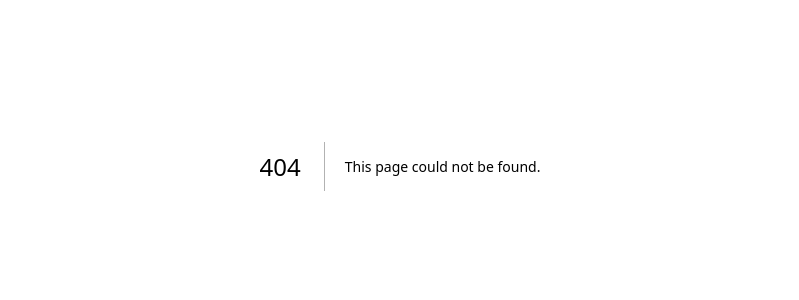
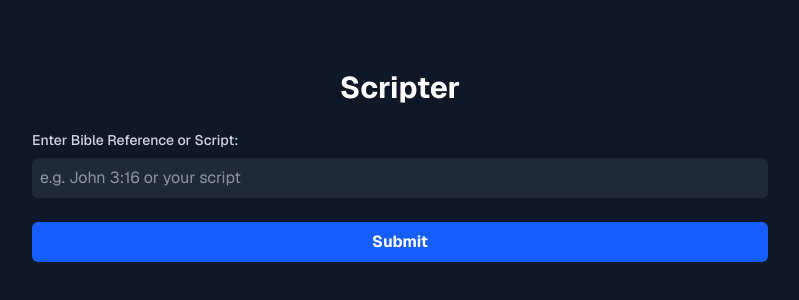
Before and after one commit to Murray-Meller/bible-image-editor, a Next.js app: page /scripter in a window 1280 px wide. Before the commit this address had no page. Shown: the part 234-534 px from the top of the page, without its empty margins (240-1039 px from the left). Built offline with nearby package versions, Linux system fonts and the light colour scheme.

Commit message:
First pass at a script generator

```diff
--- a/app/(pages)/frame-generator/page.tsx
+++ b/app/(pages)/frame-generator/page.tsx
@@ -142,9 +142,9 @@ export default function FrameGenerator() {
           <button
             type="submit"
             disabled={loading}
-            className="w-full inline-flex justify-center py-3 px-4 border border-transparent shadow-sm text-sm font-medium rounded-md text-white bg-indigo-600 hover:bg-indigo-700 focus:outline-none focus:ring-2 focus:ring-offset-2 focus:ring-offset-gray-800 focus:ring-indigo-500 disabled:opacity-50"
+            className="w-full bg-blue-600 hover:bg-blue-700 text-white font-bold py-2 px-4 rounded-md disabled:bg-gray-500"
           >
-            {loading ? 'Submitting...' : 'Submit'}
+            {loading ? 'Processing...' : 'Submit'}
           </button>
         </form>
 
--- /dev/null
+++ b/app/(pages)/scripter/page.tsx
@@ -0,0 +1,73 @@
+'use client';
+import { generateScript } from '../../actions/scripter';
+import React, { useState } from 'react';
+
+const BibleInput = () => {
+  const [output, setOutput] = useState<string>();
+  const [loading, setLoading] = useState(false);
+  const [error, setError] = useState<string | undefined>();
+
+  const handleSubmit = async (event: React.FormEvent<HTMLFormElement>) => {
+    try {
+      event.preventDefault();
+      setLoading(true);
+      setOutput(undefined);
+      setError(undefined);
+
+      const formData = new FormData(event.currentTarget);
+      const result = await generateScript(formData);
+
+      setOutput(result);
+    } catch (e) {
+      const errorMessage = e instanceof Error ? e.message : 'An unknown error occurred';
+      setError(errorMessage);
+    } finally {
+      setLoading(false);
+    }
+  };
+
+  return (
+    <div className="bg-gray-900 text-white min-h-screen flex flex-col items-center justify-center font-sans">
+      <main className="container mx-auto p-4 max-w-3xl">
+        <h1 className="text-3xl font-bold mb-6 text-center">Scripter</h1>
+
+        {error && (
+          <div className="bg-red-500 text-white p-3 rounded-md mb-4">
+            <p>{error}</p>
+          </div>
+        )}
+
+        <form onSubmit={handleSubmit} className="space-y-6">
+          <div>
+            <label htmlFor="input" className="block text-sm font-medium text-gray-300 mb-2">
+              Enter Bible Reference or Script:
+            </label>
+            <input
+              id="input"
+              name="input"
+              type="text"
+              placeholder="e.g. John 3:16 or your script"
+              className="mt-1 p-2 block w-full text-gray-300 rounded-md cursor-pointer bg-gray-800 text-white text"
+            />
+          </div>
+          <button
+            type="submit"
+            disabled={loading}
+            className="w-full bg-blue-600 hover:bg-blue-700 text-white font-bold py-2 px-4 rounded-md disabled:bg-gray-500"
+          >
+            {loading ? 'Processing...' : 'Submit'}
+          </button>
+        </form>
+
+        {output && (
+          <div className="mt-6 bg-gray-800 p-4 rounded-md">
+            <h2 className="text-xl font-bold mb-2">Output:</h2>
+            <div className="whitespace-pre-wrap">{output}</div>
+          </div>
+        )}
+      </main>
+    </div>
+  );
+};
+
+export default BibleInput;
--- /dev/null
+++ b/app/actions/scripter.ts
@@ -0,0 +1,155 @@
+'use server';
+
+// List of bible books for reference detection
+// const bibleBooks = [
+//   'Genesis',
+//   'Exodus',
+//   'Leviticus',
+//   'Numbers',
+//   'Deuteronomy',
+//   'Joshua',
+//   'Judges',
+//   'Ruth',
+//   '1 Samuel',
+//   '2 Samuel',
+//   '1 Kings',
+//   '2 Kings',
+//   '1 Chronicles',
+//   '2 Chronicles',
+//   'Ezra',
+//   'Nehemiah',
+//   'Esther',
+//   'Job',
+//   'Psalms',
+//   'Proverbs',
+//   'Ecclesiastes',
+//   'Song of Solomon',
+//   'Song of Songs',
+//   'Isaiah',
+//   'Jeremiah',
+//   'Lamentations',
+//   'Ezekiel',
+//   'Daniel',
+//   'Hosea',
+//   'Joel',
+//   'Amos',
+//   'Obadiah',
+//   'Jonah',
+//   'Micah',
+//   'Nahum',
+//   'Habakkuk',
+//   'Zephaniah',
+//   'Haggai',
+//   'Zechariah',
+//   'Malachi',
+//   'Matthew',
+//   'Mark',
+//   'Luke',
+//   'John',
+//   'Acts',
+//   'Acts of the Apostles',
+//   'Romans',
+//   '1 Corinthians',
+//   '2 Corinthians',
+//   'Galatians',
+//   'Ephesians',
+//   'Philippians',
+//   'Colossians',
+//   '1 Thessalonians',
+//   '2 Thessalonians',
+//   '1 Timothy',
+//   '2 Timothy',
+//   'Titus',
+//   'Philemon',
+//   'Hebrews',
+//   'James',
+//   '1 Peter',
+//   '2 Peter',
+//   '1 John',
+//   '2 John',
+//   '3 John',
+//   'Jude',
+//   'Revelation',
+// ];
+
+// Utility to check if input is a bible reference
+// function isBibleReference(input: string): boolean {
+//   if (input.length > 30) return false;
+
+//   const normalized = input.toLowerCase();
+//   return bibleBooks.some((book) => normalized.includes(book.toLowerCase()));
+// }
+
+// Example Bible API fetch (uses ESV API, replace with your preferred API)
+async function fetchBiblePassage(reference: string) {
+  // Replace with your API endpoint and key
+  const apiKey = process.env.REACT_APP_BIBLE_API_KEY;
+  const url = `https://api.esv.org/v3/passage/text/?q=${encodeURIComponent(reference)}`;
+  const response = await fetch(url, {
+    headers: { Authorization: `Token ${apiKey}` },
+  });
+  const data = await response.json();
+  return data.passages ? data.passages.join(' ') : '';
+}
+
+// Remove chapter and verse numbers from passage
+function tidyPassage(text: string) {
+  // Remove patterns like "1:1", "John 3:16", etc.
+  return text
+    .replace(/\b\d+:\d+\b/g, '')
+    .replace(/\b([A-Za-z ]+)\s+\d+:\d+\b/g, '')
+    .replace(/\n/g, ' ')
+    .trim();
+}
+
+const getInitialInformation = async (input: string) => {
+  //   if (!isBibleReference(input)) {
+  //     return input;
+  //   }
+
+  try {
+    const passage = await fetchBiblePassage(input);
+    return tidyPassage(passage);
+  } catch (err) {
+    console.warn('Error fetching passage from api:', err);
+    return input;
+  }
+};
+
+const generateInstructions = async (script: string) => {
+  const prompt = `
+	${script}
+
+Using this script create a prompt for a salient or representative image according to the following criteria.
+
+Variable: Subject description (if any)
+Variable: Scene/environment description
+Fixed: art style bold outline bible illustration style watercolor painting block colours
+Fixed: lighting soft flat
+Fixed: environment simple background gradient sky
+Fixed: color scheme muted warm earthy tones
+Variable: point of view ?
+Fixed: minimal shading
+
+Start by outputting a detailed description. Then refine the prompt detail down to its most essential components. Use around 50 words or less than 300 characters, it will be tokenised anyway, so we can ignore stop words, punctuation and most of the grammar.
+	`;
+
+  // TODO - pass to language model to generate instructions
+  return 'todo';
+};
+
+export async function generateScript(formData: FormData): Promise<string> {
+  const reference = formData.get('input') as string;
+
+  if (!reference) {
+    throw new Error('input is required');
+  }
+
+  const script = await getInitialInformation(reference);
+  console.log('Obtained script information:', script);
+
+  const instructions = await generateInstructions(script);
+  console.log('Generated instructions:', instructions);
+
+  return instructions;
+}
--- a/app/page.tsx
+++ b/app/page.tsx
@@ -7,12 +7,21 @@ export default function Home() {
     <div className="bg-gray-900 text-white min-h-screen flex flex-col items-center justify-center font-sans">
       <h1 className="text-3xl font-bold mb-12 text-center">GRN AI Utilities</h1>
 
+      <Link href={'/scripter'}>
+        <button
+          type="button"
+          className="mb-6 bg-blue-500 hover:bg-blue-700 text-white font-bold py-2 px-4 rounded"
+        >
+          Generate Script and Prompt For OpenArt
+        </button>
+      </Link>
+
       <Link href={'/frame-generator'}>
         <button
           type="button"
           className="mb-6 bg-blue-500 hover:bg-blue-700 text-white font-bold py-2 px-4 rounded"
         >
-          Generate Frame
+          Generate Frame From Existing
         </button>
       </Link>
     </div>
```
